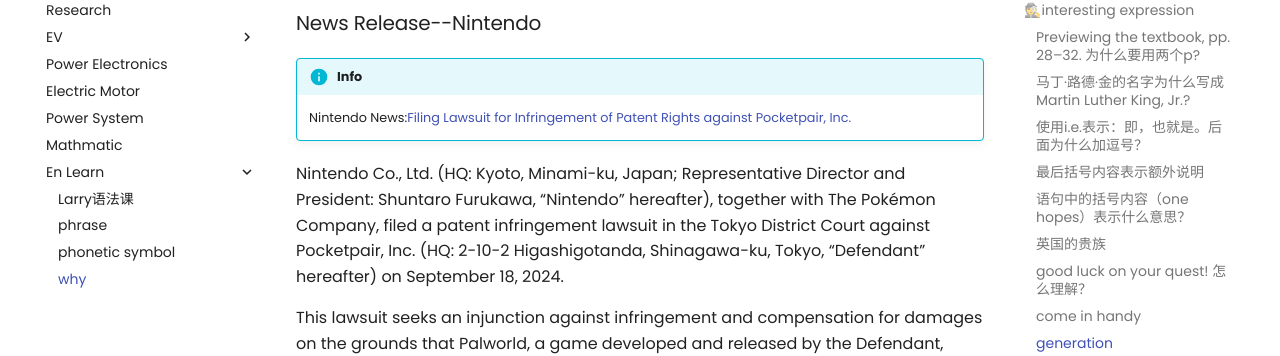
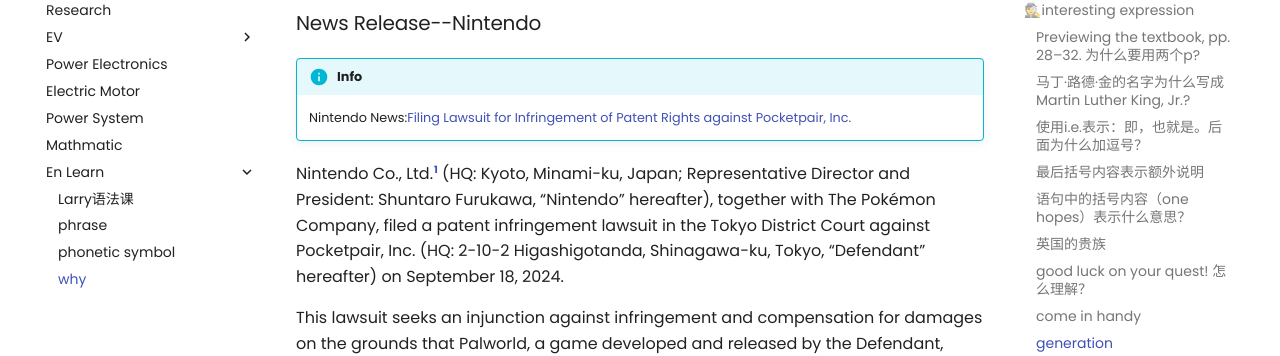
Before and after one commit to Pengyu-Jin/Pengyu-Jin.github.io, an MkDocs documentation site: the page built from docs/major/EN-learn/why.md, in a window 1280 px wide and 1400 px high, scrolled down 3085 px. Shown: the part 98-454 px from the top of the window. Built offline with MkDocs 1.6.1 and Material for MkDocs 9.7.7, drawn with Linux system fonts in a browser that asks for light colours; comment, search, counter and statistics services are not loaded.

Commit message:
20240920

```diff
--- a/docs/major/EN-learn/why.md
+++ b/docs/major/EN-learn/why.md
@@ -90,11 +90,13 @@
 
     Nintendo News:[Filing Lawsuit for Infringement of Patent Rights against Pocketpair, Inc.](https://gbatemp.net/threads/nintendo-is-suing-the-creators-of-palworld.661009/){:target="_blank"}
 
-Nintendo Co., Ltd. (HQ: Kyoto, Minami-ku, Japan; Representative Director and President: Shuntaro Furukawa, “Nintendo” hereafter), together with The Pokémon Company, filed a patent infringement lawsuit in the Tokyo District Court against Pocketpair, Inc. (HQ: 2-10-2 Higashigotanda, Shinagawa-ku, Tokyo, “Defendant” hereafter) on September 18, 2024.
+Nintendo Co., Ltd.[^1] (HQ: Kyoto, Minami-ku, Japan; Representative Director and President: Shuntaro Furukawa, “Nintendo” hereafter), together with The Pokémon Company, filed a patent infringement lawsuit in the Tokyo District Court against Pocketpair, Inc. (HQ: 2-10-2 Higashigotanda, Shinagawa-ku, Tokyo, “Defendant” hereafter) on September 18, 2024.
 
 This lawsuit seeks an injunction against infringement and compensation for damages on the grounds that Palworld, a game developed and released by the Defendant, infringes multiple patent rights.
 
 Nintendo will continue to take necessary actions against any infringement of its intellectual property rights including the Nintendo brand itself, to protect the intellectual properties it has worked hard to establish over the years.
+
+[^1]: Nintendo Co., Ltd.
 
 ## 📝abbreviations and acronyms
 
```
